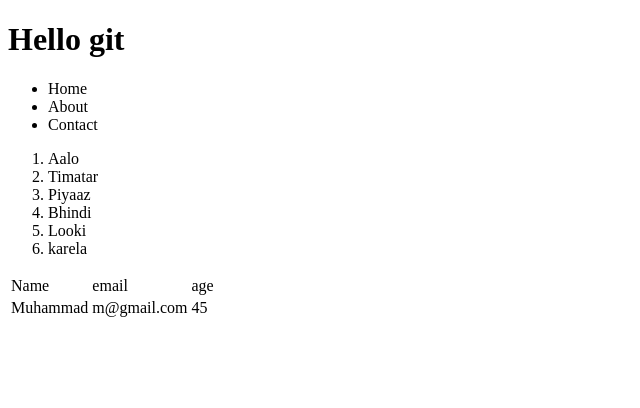
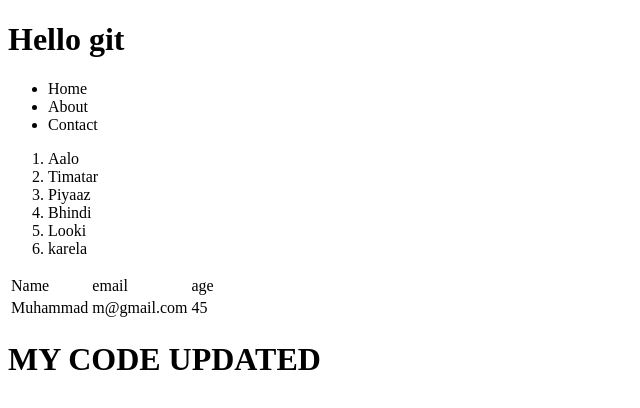
Before and after one commit to mabdullahjs/Git-practice-EX23, a plain HTML site: page index.html in a window 1280 px wide. Shown: the whole page, without its empty margins (0-640 px from the left). Drawn offline with Linux system fonts and the light colour scheme.

Commit message:
code updated

```diff
--- a/index.html
+++ b/index.html
@@ -38,5 +38,7 @@
             </td>
         </tr>
     </table>
+
+    <h1>MY CODE UPDATED</h1>
 </body>
 </html>
```
